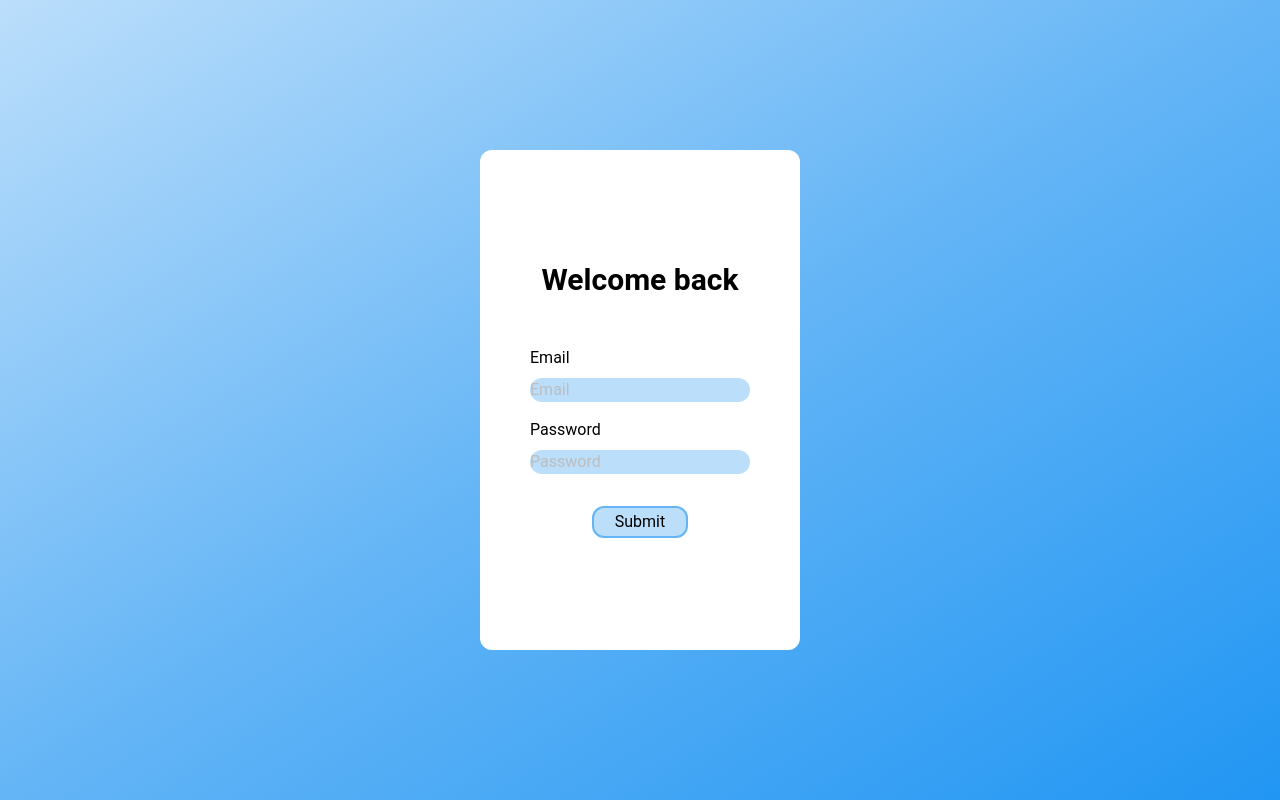
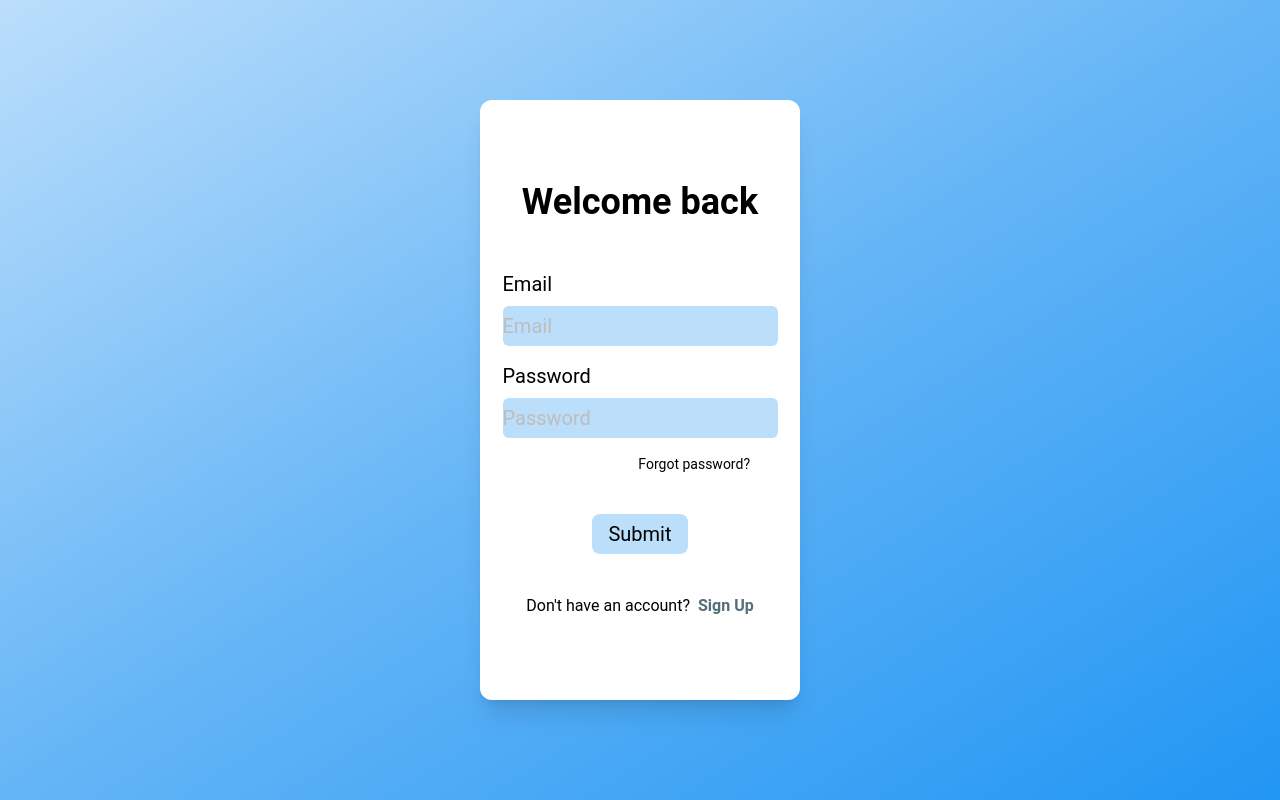
Before and after one commit to samet7ozturk/e-commerce-project, a React (Vite) app: page /login in a window 1280 px wide. Built offline with nearby package versions, Linux system fonts and the light colour scheme; what tailwindcss-animated would draw is missing.

Commit message:
CSS complete

```diff
--- a/src/pages/LoginPage.jsx
+++ b/src/pages/LoginPage.jsx
@@ -2,6 +2,7 @@ import React from "react";
 import { useForm } from "react-hook-form";
 import { useDispatch } from "react-redux";
 import { login } from "../store/actions/thunkAction";
+import { Link } from "react-router-dom";
 
 const LoginForm = () => {
   const {
@@ -24,8 +25,8 @@ const LoginForm = () => {
       onSubmit={handleSubmit(onSubmit)}
       className="min-h-screen flex flex-col justify-center items-center bg-gradient-to-br from-blue-100 via-blue-300 to-blue-500"
     >
-      <div className="bg-white h-[500px] w-80 rounded-xl flex flex-col justify-center items-center gap-4">
-        <h1 className="text-3xl font-bold mb-8">Welcome back</h1>
+      <div className="bg-white h-[600px] w-80 rounded-xl flex flex-col justify-center items-center gap-4 text-xl shadow-xl animate-fade-down animate-once animate-ease-in-out">
+        <h1 className="text-4xl font-bold mb-8">Welcome back</h1>
         <div className="flex flex-col gap-2">
           <label>Email</label>
           <input
@@ -34,7 +35,7 @@ const LoginForm = () => {
               pattern: /^\S+@\S+$/i,
             })}
             placeholder="Email"
-            className="bg-blue-100 rounded-xl"
+            className="bg-blue-100 rounded-md h-10"
           />
           {errors.email && <p>{errors.email.message}</p>}
         </div>
@@ -45,17 +46,31 @@ const LoginForm = () => {
             type="password"
             placeholder="Password"
             {...register("password", { required: "Password is required" })}
-            className="bg-blue-100 rounded-xl"
+            className="bg-blue-100 rounded-md h-10"
           />
           {errors.password && <p>{errors.password.message}</p>}
         </div>
-
+        <Link
+          to="/signup-page"
+          className="flex text-sm w-[220px] justify-end hover:scale-110 duration-200 transition"
+        >
+          Forgot password?
+        </Link>
         <button
           type="submit"
-          className="border-2 border-blue-300 bg-blue-100 w-24 h-8 rounded-xl mt-4"
+          className="bg-blue-100 w-24 h-10 rounded-lg my-6 hover:animate-wiggle-more hover:animate-infinite"
         >
           Submit
         </button>
+        <div className="flex gap-2">
+          <p className="text-base">Don't have an account?</p>
+          <Link
+            to="/signup-page"
+            className="flex text-base text-blue-gray-600 font-bold justify-end hover:scale-110 duration-200 transition"
+          >
+            Sign Up
+          </Link>
+        </div>
       </div>
     </form>
   );
```
